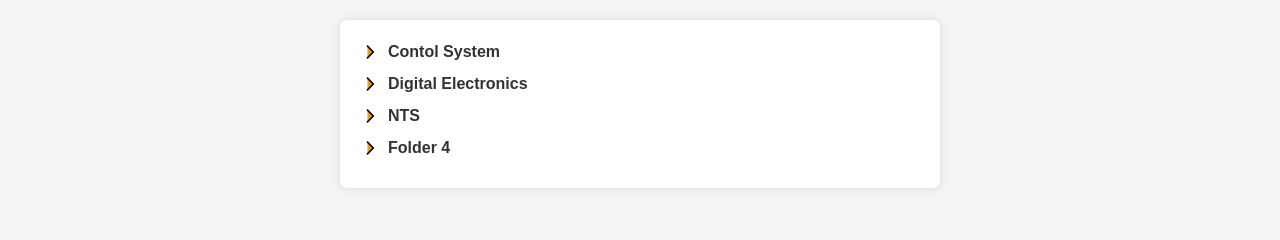
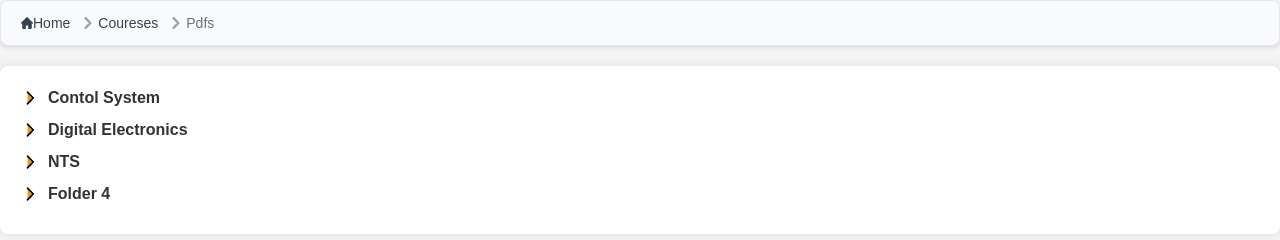
Before and after one commit to sahil-kumar-yadav/Spectra-club.github.io, a website: page dist/st/student.html in a window 1280 px wide. Drawn offline with nearby package versions, Linux system fonts and the light colour scheme.

Commit message:
added Breadcrumb in resources page

```diff
--- a/dist/st/student.html
+++ b/dist/st/student.html
@@ -51,8 +51,42 @@
             color: #555;
         }
     </style>
+    <link href="https://cdnjs.cloudflare.com/ajax/libs/flowbite/2.2.0/flowbite.min.css" rel="stylesheet" />
+
 </head>
 <body>
+
+
+<!-- Breadcrumb -->
+<nav class="flex px-5 py-3 text-gray-700 border border-gray-200 rounded-lg bg-gray-50 dark:bg-gray-800 dark:border-gray-700" aria-label="Breadcrumb">
+    <ol class="inline-flex items-center space-x-1 md:space-x-2 rtl:space-x-reverse">
+      <li class="inline-flex items-center">
+        <a href="#" class="inline-flex items-center text-sm font-medium text-gray-700 hover:text-blue-600 dark:text-gray-400 dark:hover:text-white">
+          <svg class="w-3 h-3 me-2.5" aria-hidden="true" xmlns="http://www.w3.org/2000/svg" fill="currentColor" viewBox="0 0 20 20">
+            <path d="m19.707 9.293-2-2-7-7a1 1 0 0 0-1.414 0l-7 7-2 2a1 1 0 0 0 1.414 1.414L2 10.414V18a2 2 0 0 0 2 2h3a1 1 0 0 0 1-1v-4a1 1 0 0 1 1-1h2a1 1 0 0 1 1 1v4a1 1 0 0 0 1 1h3a2 2 0 0 0 2-2v-7.586l.293.293a1 1 0 0 0 1.414-1.414Z"/>
+          </svg>
+          Home
+        </a>
+      </li>
+      <li>
+        <div class="flex items-center">
+          <svg class="rtl:rotate-180 block w-3 h-3 mx-1 text-gray-400 " aria-hidden="true" xmlns="http://www.w3.org/2000/svg" fill="none" viewBox="0 0 6 10">
+            <path stroke="currentColor" stroke-linecap="round" stroke-linejoin="round" stroke-width="2" d="m1 9 4-4-4-4"/>
+          </svg>
+          <a href="#" class="ms-1 text-sm font-medium text-gray-700 hover:text-blue-600 md:ms-2 dark:text-gray-400 dark:hover:text-white">Coureses</a>
+        </div>
+      </li>
+      <li aria-current="page">
+        <div class="flex items-center">
+          <svg class="rtl:rotate-180  w-3 h-3 mx-1 text-gray-400" aria-hidden="true" xmlns="http://www.w3.org/2000/svg" fill="none" viewBox="0 0 6 10">
+            <path stroke="currentColor" stroke-linecap="round" stroke-linejoin="round" stroke-width="2" d="m1 9 4-4-4-4"/>
+          </svg>
+          <span class="ms-1 text-sm font-medium text-gray-500 md:ms-2 dark:text-gray-400">Pdfs</span>
+        </div>
+      </li>
+    </ol>
+  </nav>
+
 
 <div class="container">
     <div class="folder" onclick="toggleItems('folder1')">
@@ -98,6 +132,8 @@
         <div>Item 5</div>
     </div>
 </div>
+<script src="https://cdnjs.cloudflare.com/ajax/libs/flowbite/2.2.0/flowbite.min.js"></script>
+
 
 <script>
     function toggleItems(folderId) {
```
